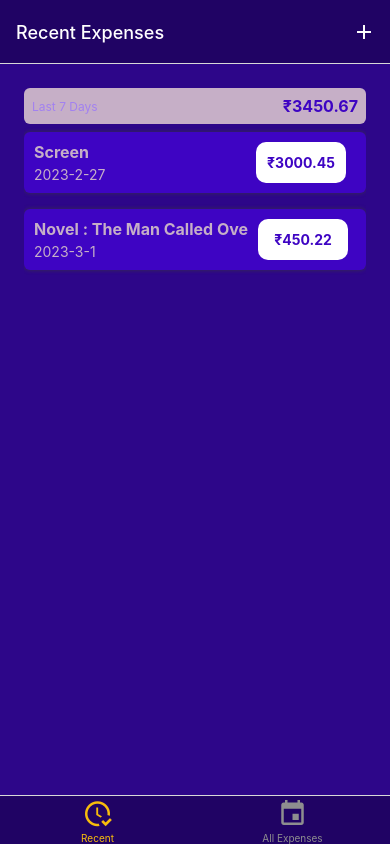
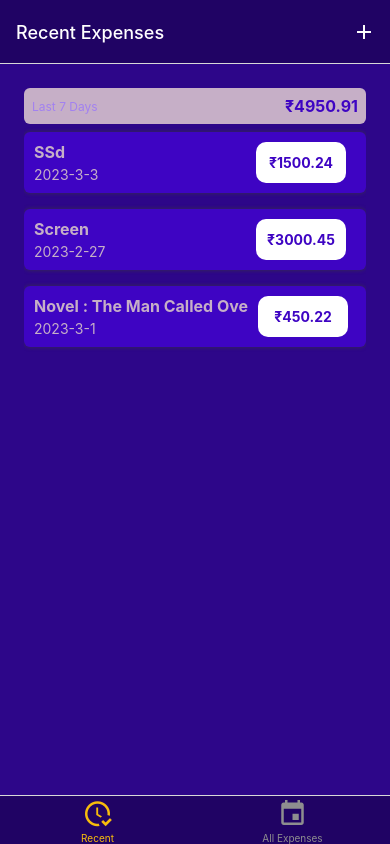
Before and after one commit to ugutkarsh/ExpenseTracker, a React Native app: screen /RecentExpenses in a window 390 px wide. Built offline with nearby package versions, Linux system fonts and the light colour scheme.

Commit message:
some changes

```diff
--- a/src/dummydata.js
+++ b/src/dummydata.js
@@ -39,7 +39,7 @@ const DUMMY_EXPENSES = [
         id: 'e7',
         description: 'SSd',
         amount: 1500.24,
-        date: new Date('2022-5-15')
+        date: new Date('2023-3-3')
     },
     {
         id: 'e8',
```
